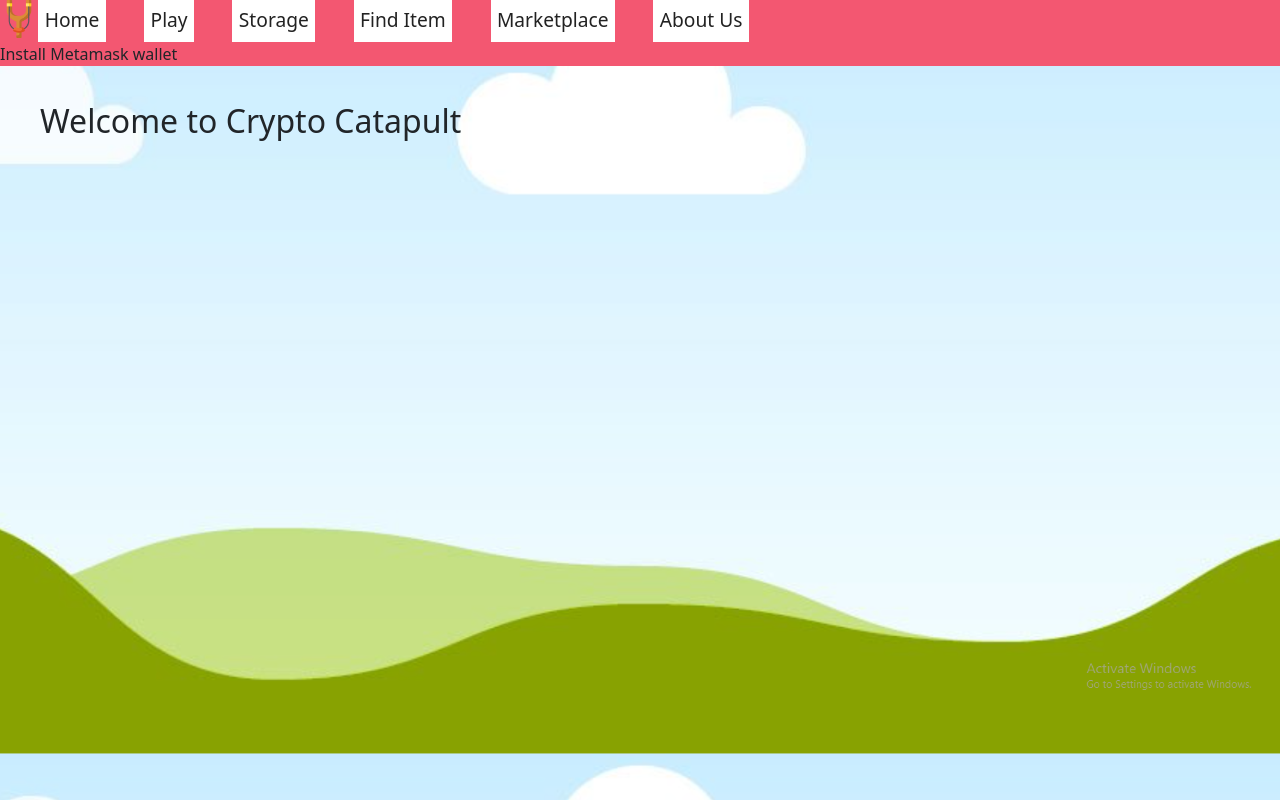
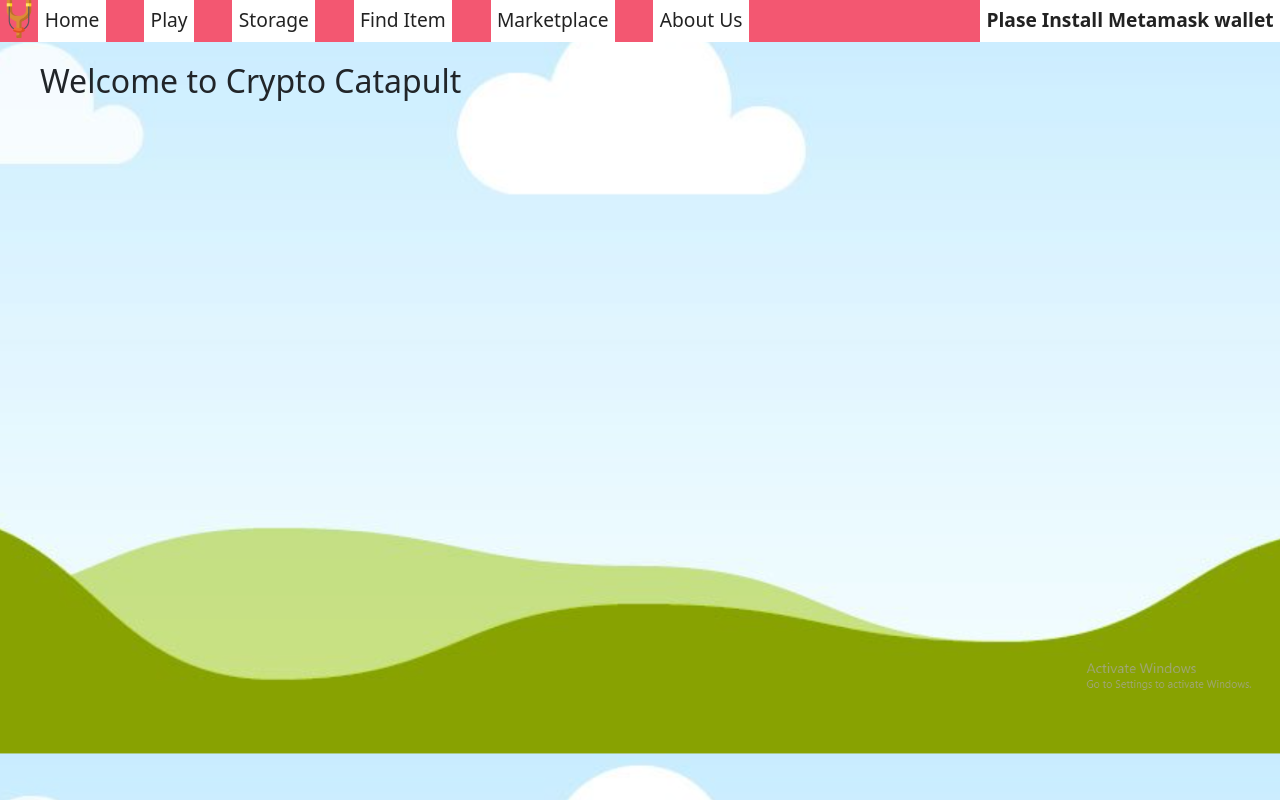
Before and after one commit to CryptoCatapultGameFi/FrontEnd, a React (Create React App) app: page / in a window 1280 px wide. Built offline with nearby package versions, Linux system fonts and the light colour scheme.

Commit message:
fix header layout

```diff
--- a/src/components/appHeader/AppHeader.css
+++ b/src/components/appHeader/AppHeader.css
@@ -30,3 +30,14 @@
     width: auto;
     float: right;
   }
+
+  .app-header-wallet {
+    color: rgb(34, 34, 34);
+    font-weight: 500;
+    text-align: center;
+    display: inline-block;
+    padding: 0.3%;
+    margin-left: 3%;
+    text-decoration: none;
+    font-size: 1.5vw;
+  }
--- a/src/components/appHeader/AppHeader.js
+++ b/src/components/appHeader/AppHeader.js
@@ -19,7 +19,8 @@ function AppHeader() {
       <NavLink className={getNavClass} to="item">Find Item</NavLink>
       <NavLink className={getNavClass} to="marketplace">Marketplace</NavLink>
       <NavLink className={getNavClass} to="about">About Us</NavLink>
-      <ConnectButton onNav={getNavClass} />
+      <ConnectButton onNav={'app-header-wallet' + ' app-header-address'} />
+
     </header>
   );
 }
--- a/src/components/connectWalletButton/ConnectWalletButton.js
+++ b/src/components/connectWalletButton/ConnectWalletButton.js
@@ -42,25 +42,18 @@ function ConnectButton(props) {
   }
 
   if (account === null) {
-    return (
-      <div className="App">
-        {isWalletInstalled ? (
-          <div>
-            <NavLink className={props.getNavClass} to="home">
-              <button onClick={connectWallet}>Connect Wallet</button>
-            </NavLink>
-          </div>
-        ) : (
-          <p>Install Metamask wallet</p>
-        )}
-      </div>
-    );
+    if (isWalletInstalled) {
+      return <NavLink className={props.onNav} to="home">
+      <button onClick={connectWallet}>Connect Wallet</button>
+    </NavLink>
+    }
+    else {
+      return <p className="app-header-item app-header-address">Plase Install Metamask wallet</p>
+    }
+
   } else {
     return (
-      <div className="App">
       <NavLink className="app-header-item app-header-address" to="home">Connected as: {formatAddress(account)}</NavLink>
-
-      </div>
     );
   }
 }
```
Also changed, not shown: 1 other file (tests, documents, lock files or other folders).
